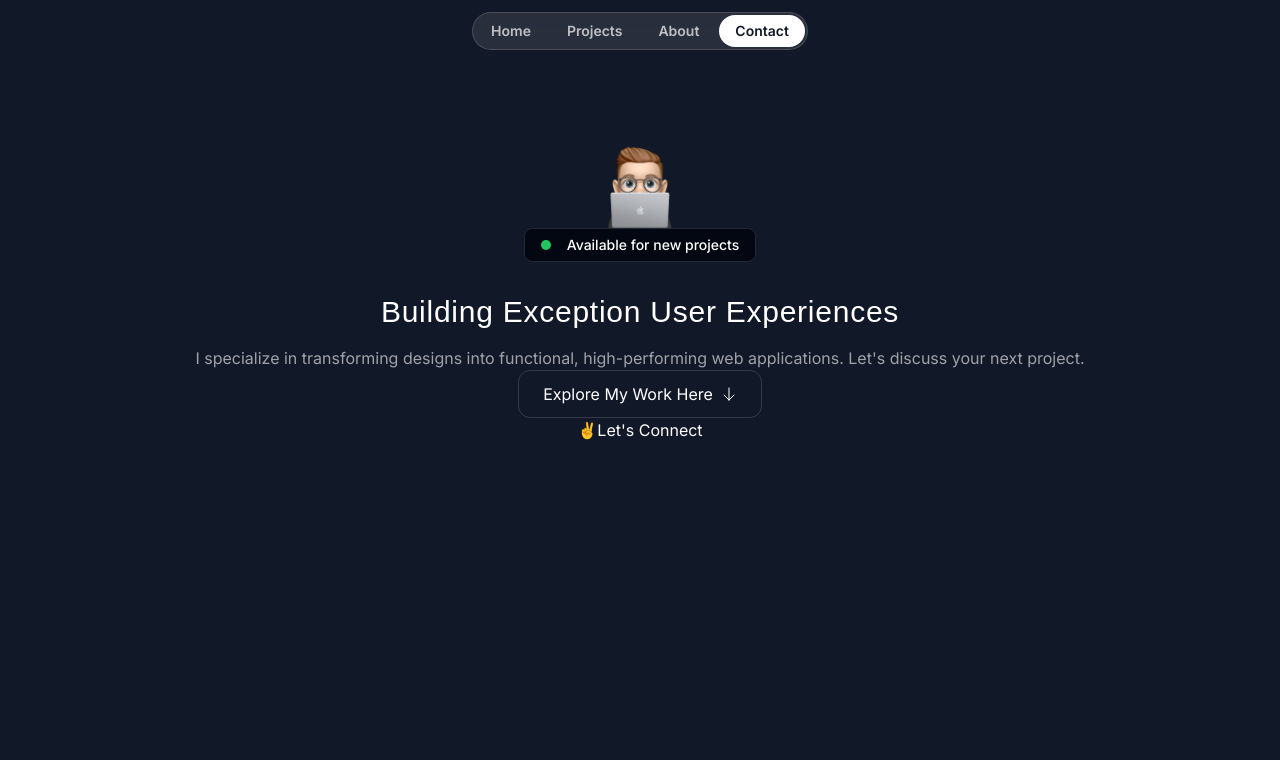
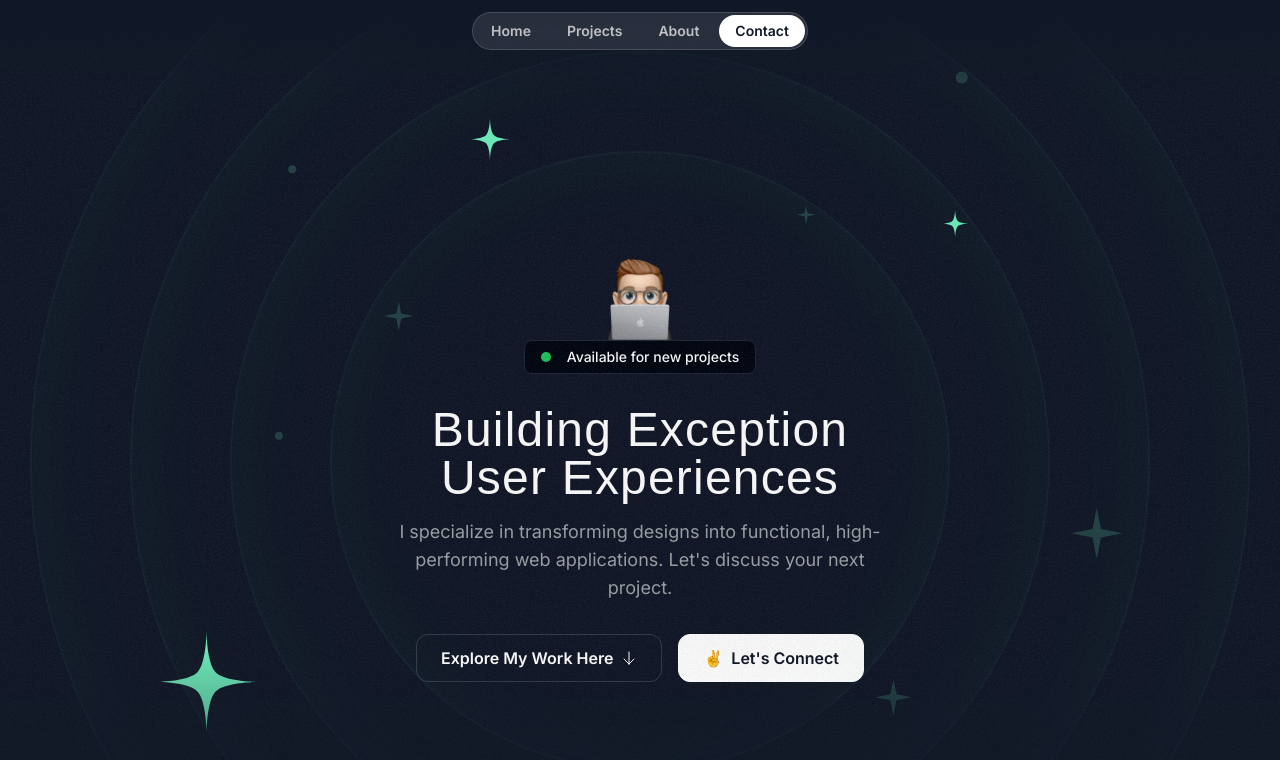
Before and after one commit to sajjadislam523/nextjs_portfolio, a Next.js app: page / in a window 1280 px wide. Shown: the top 760 px of the page. Built offline with nearby package versions, Linux system fonts and the light colour scheme; a web font is replaced by a local one.

Commit message:
Created Hero section

```diff
--- a/src/app/globals.css
+++ b/src/app/globals.css
@@ -6,4 +6,8 @@
     .nav-item {
         @apply px-4 py-1.5 rounded-full text-white/70 text-sm font-semibold hover:bg-white/10 hover:text-white transition duration-300;
     }
+
+    .hero-ring {
+        @apply absolute inset-0  border-2 top-1/2 left-1/2 -translate-x-1/2 -translate-y-1/2 rounded-full border-emerald-300/5 shadow-[0_0_80px_inset] shadow-emerald-300/5;
+    }
 }
--- /dev/null
+++ b/src/components/HeroOrbit.tsx
@@ -0,0 +1,31 @@
+import { PropsWithChildren } from "react";
+
+const HeroOrbit = ({
+    children,
+    size,
+    rotation,
+}: PropsWithChildren<{ size: number; rotation: number }>) => {
+    return (
+        <div className="absolute top-1/2 left-1/2 -translate-x-1/2 -translate-y-1/2">
+            <div
+                className="flex items-start justify-start"
+                style={{
+                    transform: `rotate(${rotation}deg)`,
+                    height: `${size}px`,
+                    width: `${size}px`,
+                }}
+            >
+                <div
+                    className=" inline-flex"
+                    style={{
+                        transform: `rotate(${rotation * -1}deg)`,
+                    }}
+                >
+                    {children}
+                </div>
+            </div>
+        </div>
+    );
+};
+
+export default HeroOrbit;
--- a/src/sections/Header.tsx
+++ b/src/sections/Header.tsx
@@ -1,6 +1,6 @@
 export const Header = () => {
     return (
-        <div className="flex justify-center items-center w-full top-3 fixed">
+        <div className="flex justify-center items-center w-full top-3 fixed z-10">
             <nav className="flex gap-1 p-0.5 border border-white/15 rounded-full bg-white/10 backdrop-blur">
                 <a href="/" className="nav-item">
                     Home
--- a/src/sections/Hero.tsx
+++ b/src/sections/Hero.tsx
@@ -1,10 +1,56 @@
 import ArrowDown from "@/assets/icons/arrow-down.svg";
+import SparkleIcon from "@/assets/icons/sparkle.svg";
+import StarIcon from "@/assets/icons/star.svg";
+import grainImage from "@/assets/images/grain.jpg";
 import memojiImage from "@/assets/images/memoji-computer.png";
+import HeroOrbit from "@/components/HeroOrbit";
 import Image from "next/image";
 
 export const HeroSection = () => {
     return (
-        <div className="py-32">
+        <div className="py-32 md:py-48 lg:py-60 relative z-0 overflow-hidden">
+            <div className="absolute inset-0 [mask-image:linear-gradient(to_bottom,transparent,black_10%,black_70%,transparent)]">
+                <div
+                    className="absolute inset-0 -z-30 opacity-5"
+                    style={{
+                        backgroundImage: `url(${grainImage.src})`,
+                    }}
+                ></div>
+                <div className="size-[620px] hero-ring"></div>
+                <div className="size-[820px] hero-ring"></div>
+                <div className="size-[1020px] hero-ring"></div>
+                <div className="size-[1220px] hero-ring"></div>
+                <HeroOrbit size={800} rotation={-72}>
+                    <StarIcon className="size-28 text-emerald-300" />
+                </HeroOrbit>
+                <HeroOrbit size={550} rotation={20}>
+                    <StarIcon className="size-12 text-emerald-300" />
+                </HeroOrbit>
+                <HeroOrbit size={590} rotation={98}>
+                    <StarIcon className="size-8 text-emerald-300" />
+                </HeroOrbit>
+                <HeroOrbit size={430} rotation={-14}>
+                    <SparkleIcon className="size-8 text-emerald-300/20" />
+                </HeroOrbit>
+                <HeroOrbit size={440} rotation={79}>
+                    <SparkleIcon className="size-5 text-emerald-300/20" />
+                </HeroOrbit>
+                <HeroOrbit size={530} rotation={178}>
+                    <SparkleIcon className="size-10 text-emerald-300/20" />
+                </HeroOrbit>
+                <HeroOrbit size={710} rotation={144}>
+                    <SparkleIcon className="size-14 text-emerald-300/20" />
+                </HeroOrbit>
+                <HeroOrbit size={720} rotation={85}>
+                    <div className="size-3 rounded-full bg-emerald-300/20"></div>
+                </HeroOrbit>
+                <HeroOrbit size={520} rotation={-41}>
+                    <div className="size-2 rounded-full bg-emerald-300/20"></div>
+                </HeroOrbit>
+                <HeroOrbit size={650} rotation={-5}>
+                    <div className="size-2 rounded-full bg-emerald-300/20"></div>
+                </HeroOrbit>
+            </div>
             <div className="container">
                 <div className="flex flex-col items-center">
                     <Image
@@ -19,22 +65,26 @@ export const HeroSection = () => {
                         </div>
                     </div>
                 </div>
-                <h1 className="font-serif text-3xl text-center mt-8 tracking-wide">
-                    Building Exception User Experiences
-                </h1>
-                <p className="mt-4 text-center text-white/60">
-                    I specialize in transforming designs into functional,
-                    high-performing web applications. Let's discuss your next
-                    project.
-                </p>
-                <div className="flex flex-col items-center">
+                <div className="max-w-lg mx-auto">
+                    <h1 className="font-serif text-3xl md:text-5xl text-center mt-8 tracking-wide">
+                        Building Exception User Experiences
+                    </h1>
+                    <p className="mt-4 text-center text-white/60 md:text-lg">
+                        I specialize in transforming designs into functional,
+                        high-performing web applications. Let's discuss your
+                        next project.
+                    </p>
+                </div>
+                <div className="flex flex-col md:flex-row justify-center gap-4 items-center mt-8">
                     <button className="inline-flex items-center gap-2 border border-white/15 px-6 h-12 rounded-xl">
-                        <span>Explore My Work Here</span>
+                        <span className="font-semibold">
+                            Explore My Work Here
+                        </span>
                         <ArrowDown className="size-4" />
                     </button>
-                    <button>
+                    <button className="inline-flex items-center h-12 px-6 rounded-xl gap-2 border border-white bg-white text-gray-900">
                         <span>✌️</span>
-                        <span>Let's Connect</span>
+                        <span className="font-semibold">Let's Connect</span>
                     </button>
                 </div>
             </div>
```
